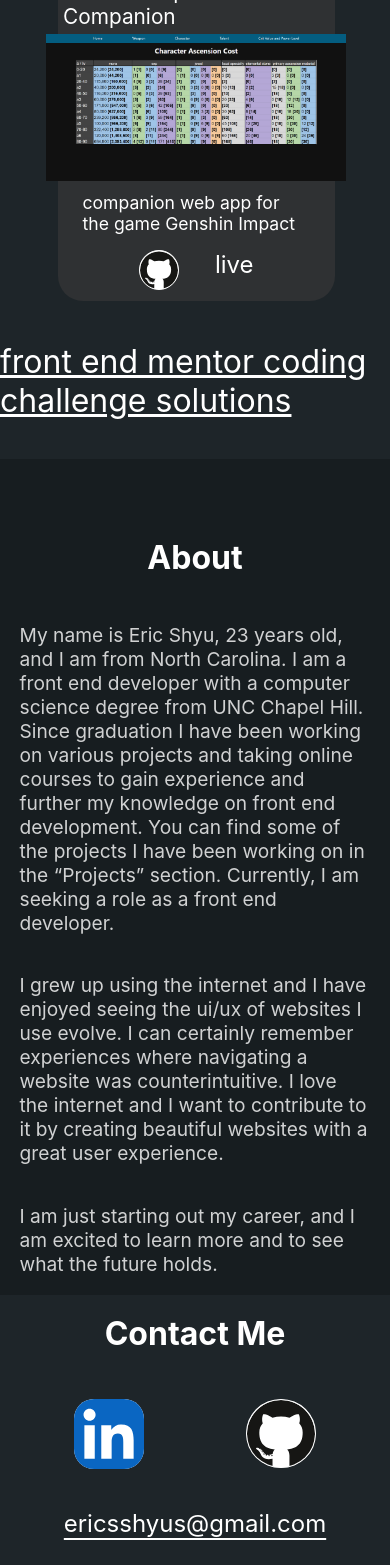
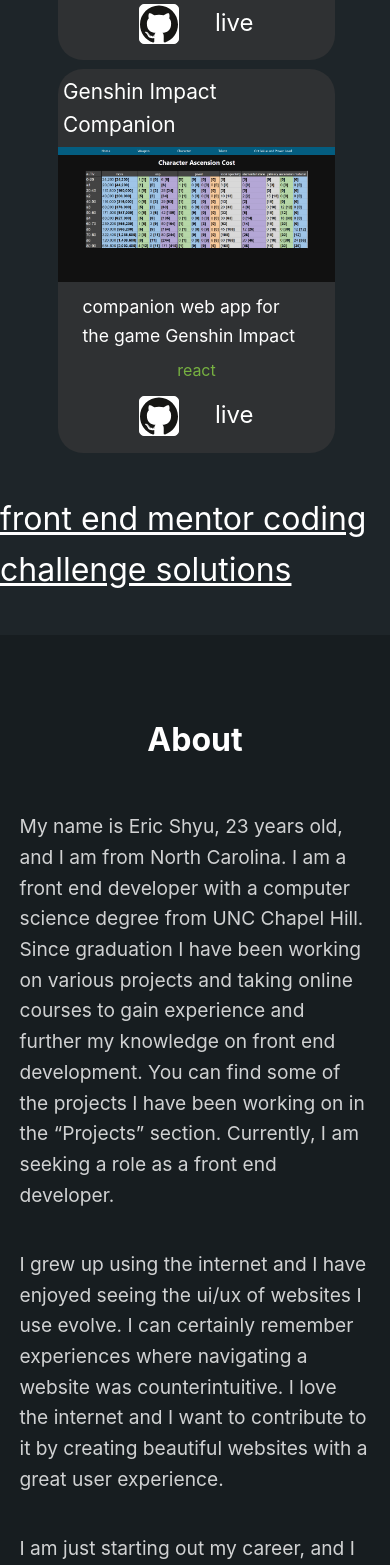
Before and after one commit to pongpwner/eric-shyu-portfolio, a React (Create React App) app: page / in a window 390 px wide. Shown: the part 1641-3206 px from the top of the page. Built offline with nearby package versions, Linux system fonts and the light colour scheme.

Commit message:
resized some intro section text, and added project modal and project stylinh

```diff
--- a/src/App.css
+++ b/src/App.css
@@ -1,3 +1,6 @@
 * {
   box-sizing: border-box;
 }
+body {
+  line-height: 1.6;
+}
--- a/src/components/contact/contact.component.jsx
+++ b/src/components/contact/contact.component.jsx
@@ -5,7 +5,7 @@
 
 const Contact = () => (
   <section className="contact" id="contact">
-    <h1>Contact Me</h1>
+    <h1>Contact / Links</h1>
     <ul className="contact-list">
       <li>
         <a
@@ -27,8 +27,8 @@
         </a>
       </li>
     </ul>
-    <a className="email" href="mailto: ericsshyus@gmail.com">
-      ericsshyus@gmail.com
+    <a className="email" href="mailto: ericshyu98@gmail.com">
+      ericshyu98@gmail.com
     </a>
   </section>
 );
--- a/src/components/contact/contact.styles.scss
+++ b/src/components/contact/contact.styles.scss
@@ -2,27 +2,25 @@
   display: flex;
   flex-direction: column;
   align-items: center;
-  height: 100%;
-  min-height: calc(100vh - 60px);
+  padding: 1rem;
   background-color: #1e2529;
   h1 {
+    margin: 0;
     font-size: 3rem;
-    margin-top: 5%;
   }
   .contact-list {
-    margin-top: 5%;
     align-self: center;
     width: 40%;
     list-style: none;
     display: flex;
-    justify-content: space-around;
+    justify-content: center;
     padding: 0;
     gap: 1rem;
     img {
-      width: 150px;
+      width: 25px;
     }
     .github-icon {
-      border-radius: 50%;
+      border-radius: 5px;
       background-color: white;
       border: 1px solid white;
       &:hover {
@@ -32,14 +30,13 @@
     }
     .linkedin-icon {
       background-color: white;
-      border-radius: 20px;
+      border-radius: 5px;
       &:hover {
         background-color: #76b041;
       }
     }
   }
   .email {
-    margin-top: 5%;
     font-size: 2rem;
     color: white;
     text-underline-offset: 8px;
@@ -49,90 +46,90 @@
   }
 }
 
-@media (max-width: 1100px) {
-  .contact {
-    display: flex;
-    flex-direction: column;
-    align-items: center;
+// @media (max-width: 1100px) {
+//   .contact {
+//     display: flex;
+//     flex-direction: column;
+//     align-items: center;
 
-    background-color: #1e2529;
-    h1 {
-      font-size: 3rem;
-      margin-top: 5%;
-    }
-    .contact-list {
-      margin-top: 5%;
-      align-self: center;
-      width: 90%;
-      list-style: none;
-      display: flex;
-      justify-content: space-around;
-      padding: 0;
-      gap: 2rem;
-      img {
-        width: 150px;
-      }
-    }
+//     background-color: #1e2529;
+//     h1 {
+//       font-size: 3rem;
+//       margin-top: 5%;
+//     }
+//     .contact-list {
+//       margin-top: 5%;
+//       align-self: center;
+//       width: 90%;
+//       list-style: none;
+//       display: flex;
+//       justify-content: center;
+//       padding: 0;
+//       gap: 2rem;
+//       img {
+//         width: 25px;
+//       }
+//     }
 
-    .email {
-      margin-top: 5%;
-      font-size: 2rem;
-    }
-  }
-}
-@media (orientation: landscape) and (max-width: 900px) {
-  .contact {
-    h1 {
-      font-size: 2rem;
-      margin-bottom: 2%;
-    }
-    .contact-list {
-      align-self: center;
-      width: 40%;
-      list-style: none;
-      display: flex;
-      justify-content: space-around;
-      padding: 0;
-      gap: 2rem;
-      img {
-        width: 100px;
-      }
-    }
-    .email {
-      margin: 2% 0 5% 0;
-      font-size: 1.5rem;
-      text-underline-offset: 6px;
-    }
-  }
-}
-@media (max-width: 480px) {
-  .contact {
-    display: flex;
-    flex-direction: column;
-    align-items: center;
+//     .email {
+//       margin-top: 5%;
+//       font-size: 2rem;
+//     }
+//   }
+// }
+// @media (orientation: landscape) and (max-width: 900px) {
+//   .contact {
+//     h1 {
+//       font-size: 2rem;
+//       margin-bottom: 2%;
+//     }
+//     .contact-list {
+//       align-self: center;
+//       width: 40%;
+//       list-style: none;
+//       display: flex;
+//       justify-content: space-around;
+//       padding: 0;
+//       gap: 2rem;
+//       img {
+//         width: 20px;
+//       }
+//     }
+//     .email {
+//       margin: 2% 0 5% 0;
+//       font-size: 1.5rem;
+//       text-underline-offset: 6px;
+//     }
+//   }
+// }
+// @media (max-width: 480px) {
+//   .contact {
+//     display: flex;
+//     flex-direction: column;
+//     align-items: center;
 
-    background-color: #1e2529;
-    h1 {
-      font-size: 2rem;
-      margin-top: 5%;
-    }
-    .contact-list {
-      margin-top: 5%;
-      align-self: center;
-      width: 80%;
-      list-style: none;
-      display: flex;
-      justify-content: space-around;
-      padding: 0;
-      gap: 2rem;
-      img {
-        width: 70px;
-      }
-    }
-    .email {
-      margin: 5% 0 5% 0;
-      font-size: 1.5rem;
-      text-underline-offset: 6px;
-    }
-  }
-}
+//     background-color: #1e2529;
+//     h1 {
+//       font-size: 2rem;
+//       margin-top: 5%;
+//     }
+//     .contact-list {
+//       // margin-top: 5%;
+//       // align-self: center;
+//       // width: 80%;
+//       // list-style: none;
+//       // display: flex;
+//       // justify-content: space-around;
+//       // padding: 0;
+//       // gap: 2rem;
+//       // img {
+//       //   width: 70px;
+//       // }
+//     }
+//     .email {
+//       margin: 5% 0 5% 0;
+//       font-size: 1.5rem;
+//       text-underline-offset: 6px;
+//     }
+//   }
+// }
--- a/src/components/modal/modal.styles.scss
+++ b/src/components/modal/modal.styles.scss
@@ -14,6 +14,8 @@
     width: 75vw;
     height: 80vh;
     overflow: scroll;
+    border-radius: 10px;
+    font-size: 1.4rem;
   }
   .close-button {
     position: fixed;
@@ -21,9 +23,12 @@
     color: white;
     font-weight: 700;
     border: none;
-    margin: 0.5rem;
+    font-size: 1.5rem;
+    align-self: flex-end;
+    margin: 0.05rem;
     &:hover {
       cursor: pointer;
+      color: #76b041;
     }
   }
 
--- a/src/components/project/project.component.jsx
+++ b/src/components/project/project.component.jsx
@@ -10,6 +10,7 @@
   link,
   live,
   modalDescription,
+  technologies,
 }) => {
   const [active, setActive] = useState(false);
   function toggleModal() {
@@ -19,8 +20,7 @@
   return (
     <div className="project" onClick={toggleModal}>
       <Modal active={active} closeModal={toggleModal}>
-        <img className="project-image" src={link} alt="project preview"></img>
-        {modalDescription}
+        <h2 className="name"> {name}</h2>
         <ul className="links">
           <li>
             <a href={githubLink} target="_blank" rel="noreferrer">
@@ -35,6 +35,8 @@
             </li>
           ) : null}
         </ul>
+        <img className="project-image" src={link} alt="project preview"></img>
+        {modalDescription}
       </Modal>
       <div className="title">{name}</div>
 
@@ -42,6 +44,7 @@
 
       <div className="group1">
         <p>{description}</p>
+        <div className="technologies">{technologies}</div>
         <ul className="links">
           <li>
             <a href={githubLink} target="_blank" rel="noreferrer">
--- a/src/components/project/project.styles.scss
+++ b/src/components/project/project.styles.scss
@@ -8,12 +8,19 @@
   width: 100%;
   //modal
   .children {
-    padding: 1rem;
+    padding: 0.25rem 1.5rem;
     height: 100%;
     display: flex;
     align-items: center;
     flex-direction: column;
     justify-content: space-between;
+    .name {
+      color: #76b041;
+      margin: 0;
+    }
+  }
+  .technologies {
+    color: #76b041;
   }
   .title {
     font-size: 1.5rem;
@@ -33,6 +40,7 @@
     align-items: center;
     flex-direction: column;
     flex-grow: 2;
+    gap: 0.5rem;
   }
 
   .links {
@@ -40,14 +48,14 @@
     list-style-type: none;
     display: flex;
     justify-content: space-between;
-    margin-bottom: 5px;
+    margin: 0.3rem 0;
     width: 150px;
 
     .github-icon {
       width: 40px;
       height: 40px;
       border: white solid 1px;
-      border-radius: 50%;
+      border-radius: 5px;
       background-color: white;
       &:hover {
         border-color: #76b041;
@@ -126,7 +134,7 @@
       margin: 4% 25px 0 25px;
     }
     .project-image {
-      width: 300px;
+      width: 100%;
     }
     .links {
       padding: 0;
--- a/src/components/projects/projects.component.jsx
+++ b/src/components/projects/projects.component.jsx
@@ -11,9 +11,11 @@
     link: onlineGarageSale,
     live: "https://pong-online-garage-sale.herokuapp.com/",
     id: 1,
+    technologies: "react",
     modalDescription:
       "This is a practice ecommerce website. The goal is to create a site for myself to sell personal items.  technologies used: scss, react, redux, redux sagas, reselect, react router, firebase, stripe payments.I got a lot of practice building resuable components with React. I used SCSS to make styling components easier. I use redux to store the cart, user data, and shop data. Using redux allows these states to be accessible in any component. I learned a lot about sagas building this project. I learned about the factory functin and how it yields. Sagas is very useful for calling different combinations of actions. One example of this is dispatching the userSignIn action in a saga after the userSignUp action is dispatched. I learned how to authenticate users with firebase, and how to store data in firestore. I used the stripe payments api to build the ui for the payments section. Still need to add backend to accept payments.",
   },
+
   {
     name: "Genshin Impact Companion",
     github: "https://github.com/pongpwner/genshin-calculator",
@@ -21,6 +23,7 @@
     link: genshinCompanion,
     live: "https://genshin-impact-companion.herokuapp.com/",
     id: 2,
+    technologies: "react",
     modalDescription:
       "About: It is a tool to be used for the game Genshin Impact. It calcualtes how much materials the player needs to reach their goals. How to use: Calculators: Select what you want to calculate on the header. Then enter the materials you have for the calculator. The input is colorcoded based on the rarity of the material. You do not have to fill in every field, just the ones you are interested in. Then hit the submit button when you are done. On the right there is a section that tells you what you need. The calculator converts any extra material you have to the next level of rarity. It will tell you what you still need, and how much of each material you have left if you were to convert them all. What I learned: Calculators This is my first project I created using react class componentes and redux. The Weapon component is a class component where the state is stored in the component. The Character and Talent have their state stored in their respective reducers. The I also used the reselect library for selectors to use in mapStateToProps. I learned to use a folder structure with components, pages, redux, and images all having their own folder. Each component has its own folder with a stylesheet to go with it. I also learned how to use react-router to link to different pages on my app.",
   },
@@ -39,6 +42,7 @@
           link={project.link}
           live={project.live}
           modalDescription={project.modalDescription}
+          technologies={project.technologies}
         />
       ))}
     </div>
```
Also changed, not shown: src/components/intro/intro.styles.scss (+90 -1 lines).
